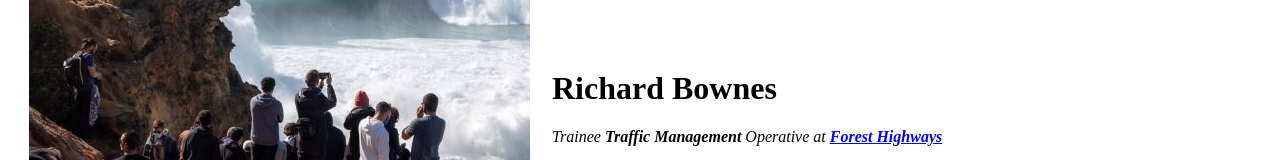
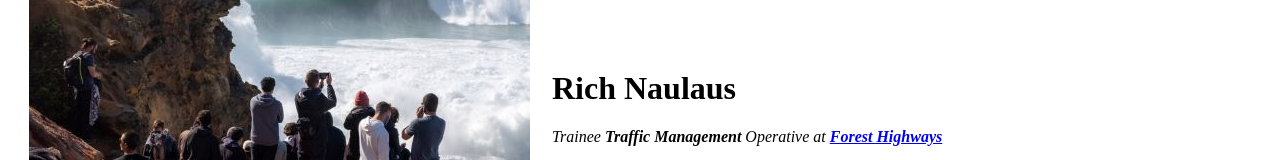
Before and after one commit to RichardBownes/cv, a plain HTML site: page index.html in a window 1280 px wide. Shown: the part 170-330 px from the top of the page. Drawn offline with Linux system fonts and the light colour scheme.

Commit message:
Update index.html

```diff
--- a/index.html
+++ b/index.html
@@ -10,7 +10,7 @@
   <table cellspacing="20">
     <tr>
       <td><img src="nazare big wave 3.jpg" alt="Nazare big wave headland"></td>
-      <td><h1>Richard Bownes</h1>
+      <td><h1>Rich Naulaus</h1>
         <p><em>Trainee <strong>Traffic Management</strong> Operative at <strong><a href="https://www.forestsupportservices.co.uk/">Forest Highways</a></strong></em></p>
         <p>I go out at night and throw traffic cones around or sometimes just sit in the van playing chess.</p></td>
     </tr>
```
